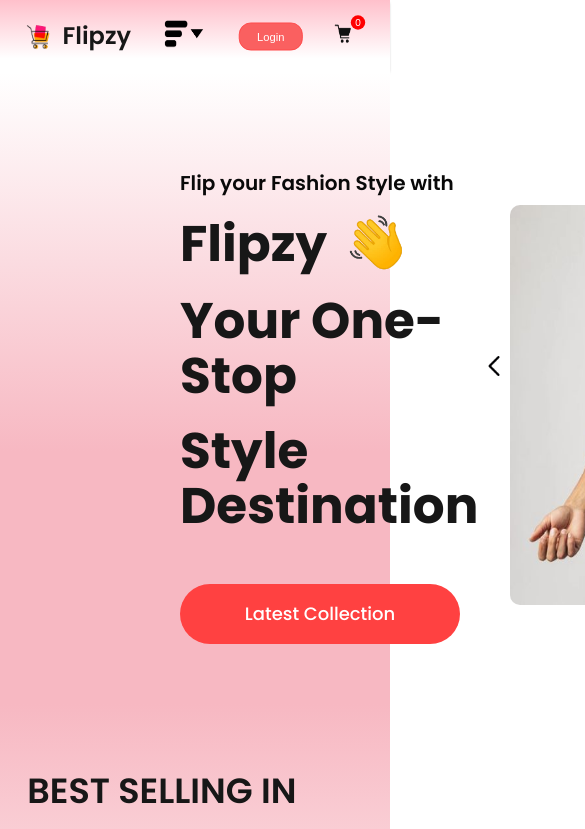
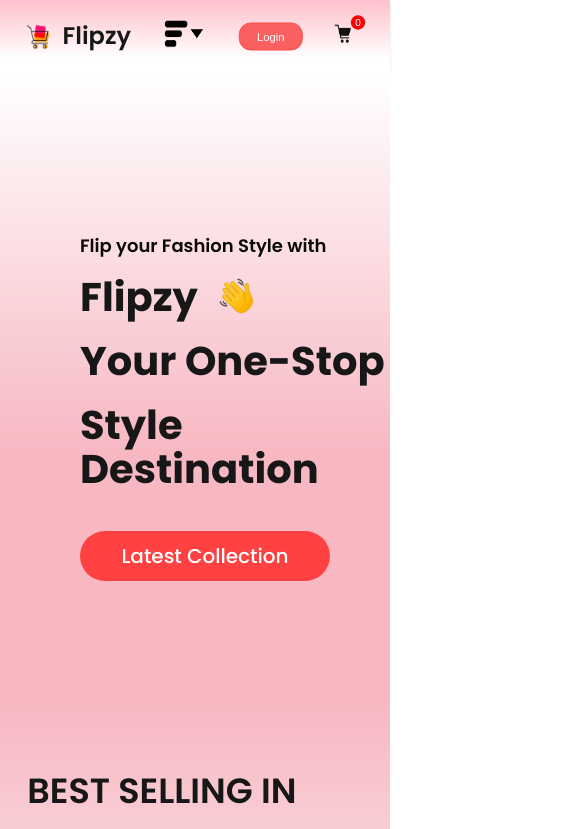
Before and after one commit to Bhavish2005/Flipzy, a React (Create React App) app: page / in a window 390 px wide. Shown: the top 829 px of the page, 585 px wide, since content can reach past the window. Built offline with nearby package versions, Linux system fonts and the light colour scheme; a web font is replaced by a local one.

Commit message:
slight changes

```diff
--- a/src/components/Hero/Hero.css
+++ b/src/components/Hero/Hero.css
@@ -1,3 +1,4 @@
+
 .hero{
     padding-top: 40px;
     height: 70vh;
@@ -61,3 +62,101 @@
     transform: scale(1.0);
     transition: .6 s;
 } */
+@media(max-width:1280px){
+
+.hero-left{
+    padding-left:100px;
+}
+.hero-left h2{
+    font-size: 19px;
+}
+.hero-left p{
+    font-size: 45px;
+}
+.hero-hand-icon img{
+    width: 40px;
+}
+.hero-latest-btn{
+    gap: 18px;
+    width: 250px;
+    height: 50px;
+    margin-top: 18px;
+    font-size: 18px;
+}
+
+}
+@media(max-width:1024px){
+
+    .hero-left{
+        padding-left:80px;
+    }
+    .hero-left h2{
+        font-size: 15px;
+    }
+    .hero-left p{
+        font-size: 35px;
+    }
+    .hero-hand-icon img{
+        width: 38px;
+    }
+    .hero-latest-btn{
+        gap: 10px;
+        width: 225px;
+        height: 45px;
+        margin-top: 15px;
+        font-size: 15px;
+    }
+
+    }
+    @media(max-width:800px){
+
+        .hero-left{
+            padding-left:60px;
+        }
+        .hero-left h2{
+            font-size: 15px;
+        }
+        .hero-left p{
+            font-size: 35px;
+        }
+        .hero-hand-icon img{
+            width: 38px;
+        }
+        .hero-latest-btn{
+            gap: 10px;
+            width: 225px;
+            height: 45px;
+            margin-top: 15px;
+            font-size: 15px;
+        }
+
+        }
+        @media(max-width:680px){
+           .hero{
+            flex-direction: column;
+
+           }
+           .hero-right{
+            display: none;
+           }
+            .hero-left{
+                padding-left:80px;
+            }
+            .hero-left h2{
+                font-size: 18px;
+            }
+            .hero-left p{
+                font-size: 40px;
+            }
+            .hero-hand-icon img{
+                width: 38px;
+            }
+            .hero-latest-btn{
+                gap: 10px;
+                width: 250px;
+                height: 50px;
+                margin-top: 20px;
+                font-size: 20px;
+            }
+
+            }
--- a/src/components/slider/slider.css
+++ b/src/components/slider/slider.css
@@ -22,3 +22,31 @@
     width: 325px;
     border-radius: 10px;
 }
+@media(max-width:1280px){
+    .sliding_image{
+        width: 275px;
+        height: 350px;
+
+    }
+}
+@media(max-width:1024px){
+    .sliding_image{
+        width: 250px;
+        height: 325px;
+
+    }
+}
+@media(max-width:800px){
+    .sliding_image{
+        width: 225px;
+        height: 320px;
+
+    }
+}
+@media(max-width:500px){
+    .sliding_image{
+        width: 200px;
+        height: 320px;
+
+    }
+}
```
